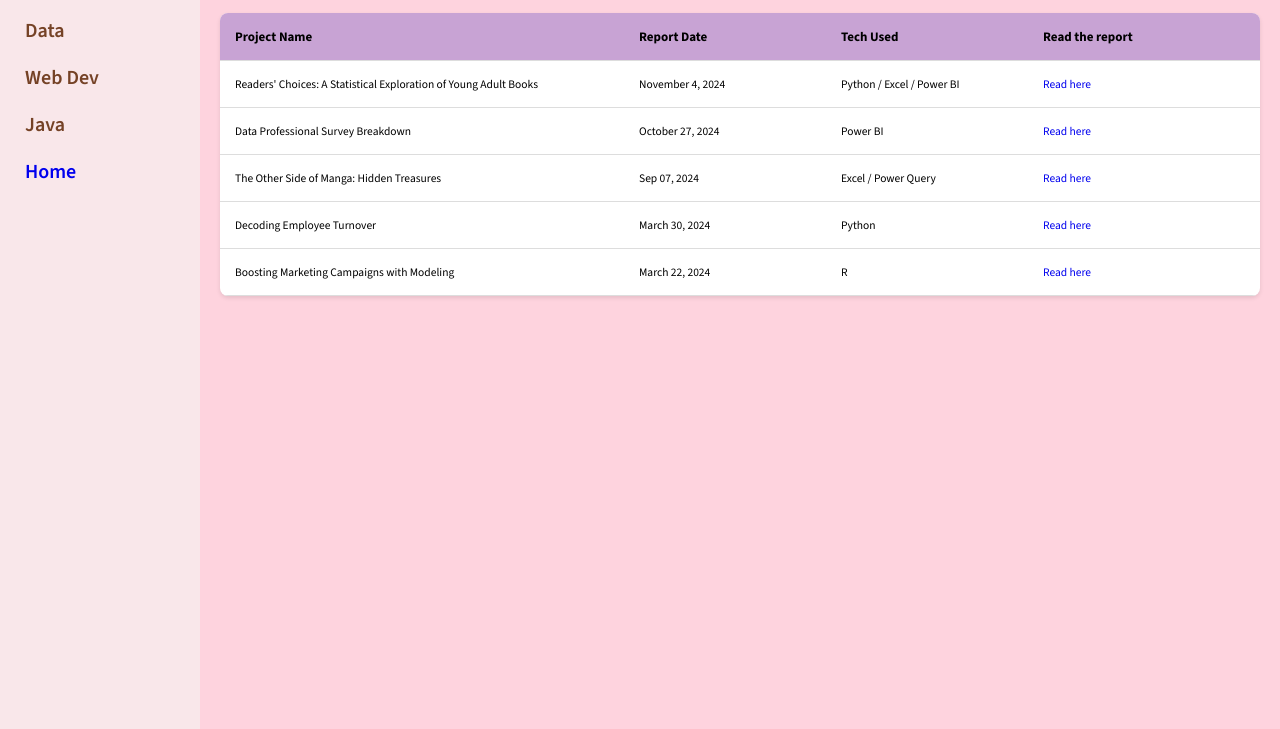
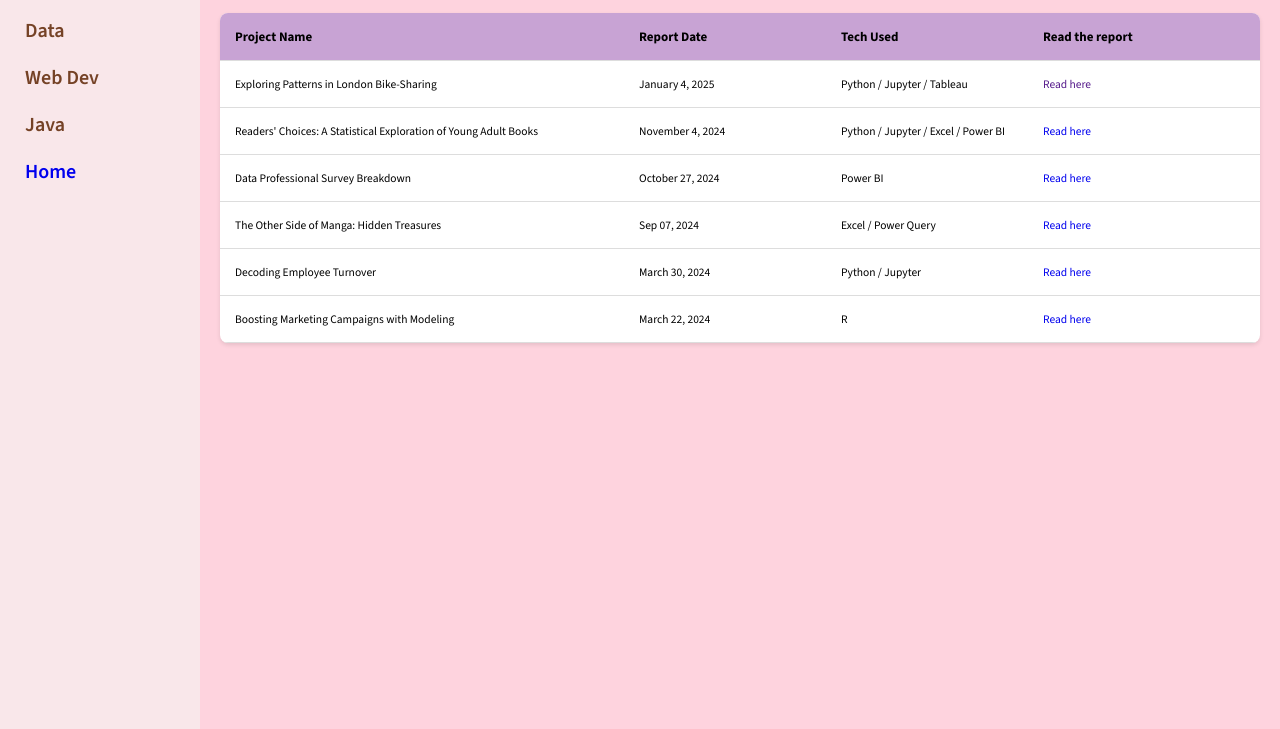
Before and after one commit to Bellinna-Uong/Portfolio, a plain HTML site: page allproject/allproject.html in a window 1280 px wide. Shown: the part 71-800 px from the top of the page. Drawn offline with nearby package versions, Linux system fonts and the light colour scheme.

Commit message:
add data project

```diff
--- a/allproject/allproject.html
+++ b/allproject/allproject.html
@@ -31,27 +31,23 @@
                     </div>
 
                     <div class="row" onclick="toggleAccordion(this)">
+                        <p class="col-1">Exploring Patterns in London Bike-Sharing</p>
+                        <p class="col-2">January 4, 2025</p>
+                        <p class="col-3">Python / Jupyter / Tableau</p>
+                        <p class="col-4"><a href="" target="">Read here</a></p>
+                    </div>
+                    <div class="accordion-content">
+                        <p>Discover the hidden trends shaping London’s bike-sharing system and unlock insights to optimize its performance!</p>
+                    </div>
+
+                    <div class="row" onclick="toggleAccordion(this)">
                         <p class="col-1">Readers' Choices: A Statistical Exploration of Young Adult Books</p>
                         <p class="col-2">November 4, 2024</p>
-                        <p class="col-3">Python / Excel / Power BI</p>
+                        <p class="col-3">Python / Jupyter / Excel / Power BI</p>
                         <p class="col-4"><a href="../YoungAdult/youngadult.html" target="">Read here</a></p>
                     </div>
                     <div class="accordion-content">
                         <p>Young Adult literature captures the hearts of readers worldwide, but what drives its appeal? Through a data-driven analysis of book ratings, reviews, and formats, this project aims to explore the key elements that shape reader preferences and influence a book’s success.</p>
-                        <!-- <table class="skills-table">
-                            <tr>
-                                <th>Description</th>
-                                <th>Skills</th>
-                            </tr>
-                            <tr>
-                                <td>
-                                    In this environment, the ability to analyze historical data and predict future outcomes has become a vital competitive advantage. By leveraging data analytics, companies can better allocate resources, personalize their messaging, and optimize the timing and channels of their campaigns.
-                                </td>
-                                <td>
-                                Data Analysis / Predictive Analytics / Resource Allocation / Personalization / Campaign Optimization
-                                </td>
-                            </tr>
-                        </table> -->
                     </div>
 
 
@@ -78,7 +74,7 @@
                     <div class="row" onclick="toggleAccordion(this)">
                         <p class="col-1">Decoding Employee Turnover</p>
                         <p class="col-2">March 30, 2024</p>
-                        <p class="col-3">Python</p>
+                        <p class="col-3">Python / Jupyter</p>
                         <p class="col-4"><a href="../Employeepython/prep.html" target="">Read here</a></p>
                     </div>
                     <div class="accordion-content">
```
